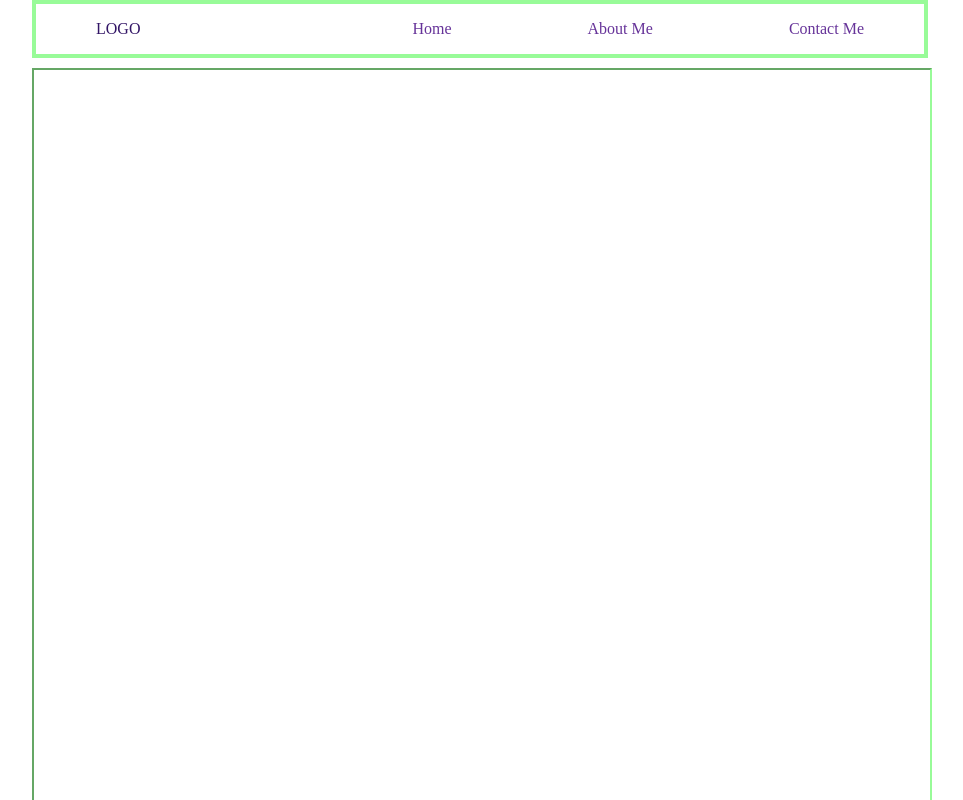
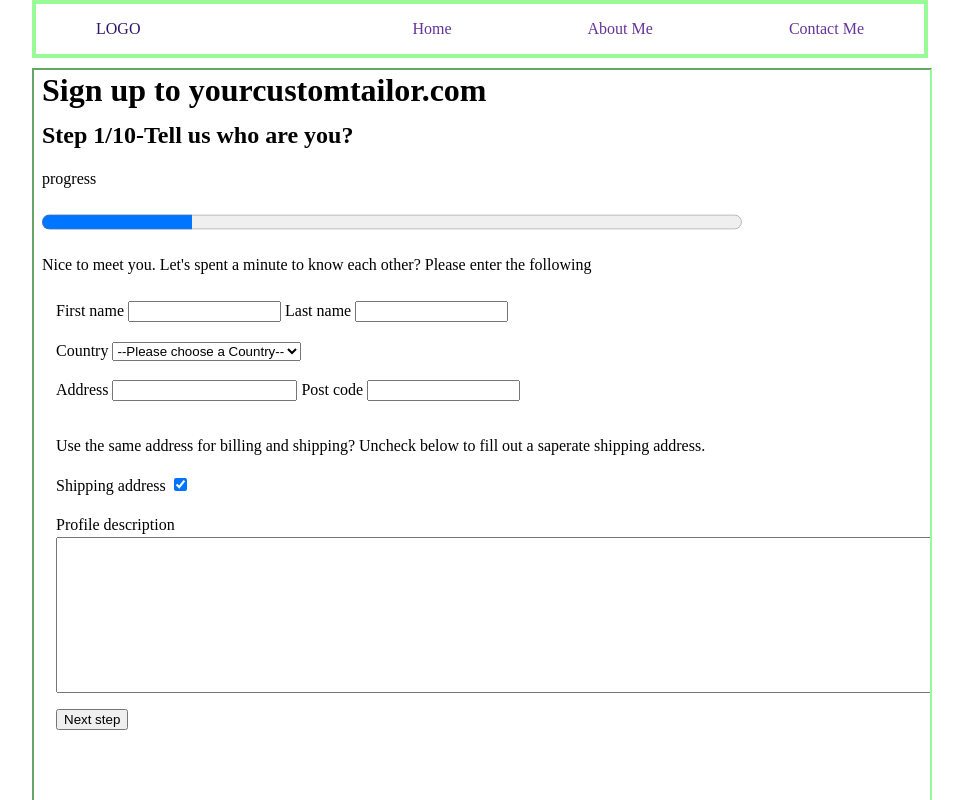
Before and after one commit to keerthi1822/hyf-homework, a plain HTML site: page html-css/week3/index.html in a window 1280 px wide. Shown: the top 800 px of the page, without its empty margins (160-1123 px from the left). Drawn offline with Linux system fonts and the light colour scheme.

Commit message:
modified src path

```diff
--- a/html-css/week3/index.html
+++ b/html-css/week3/index.html
@@ -39,6 +39,6 @@
 
         </nav>
         <main>
-            <iframe border="0" src ="C:\Users\lucky1208\Desktop\HYF\homework\html-css\week3\form1b.html" width = "100%" height="1000" > </iframe>
+            <iframe border="0" src ="form1b.html" width = "100%" height="1000" > </iframe>
         </main>
     </body>
```
